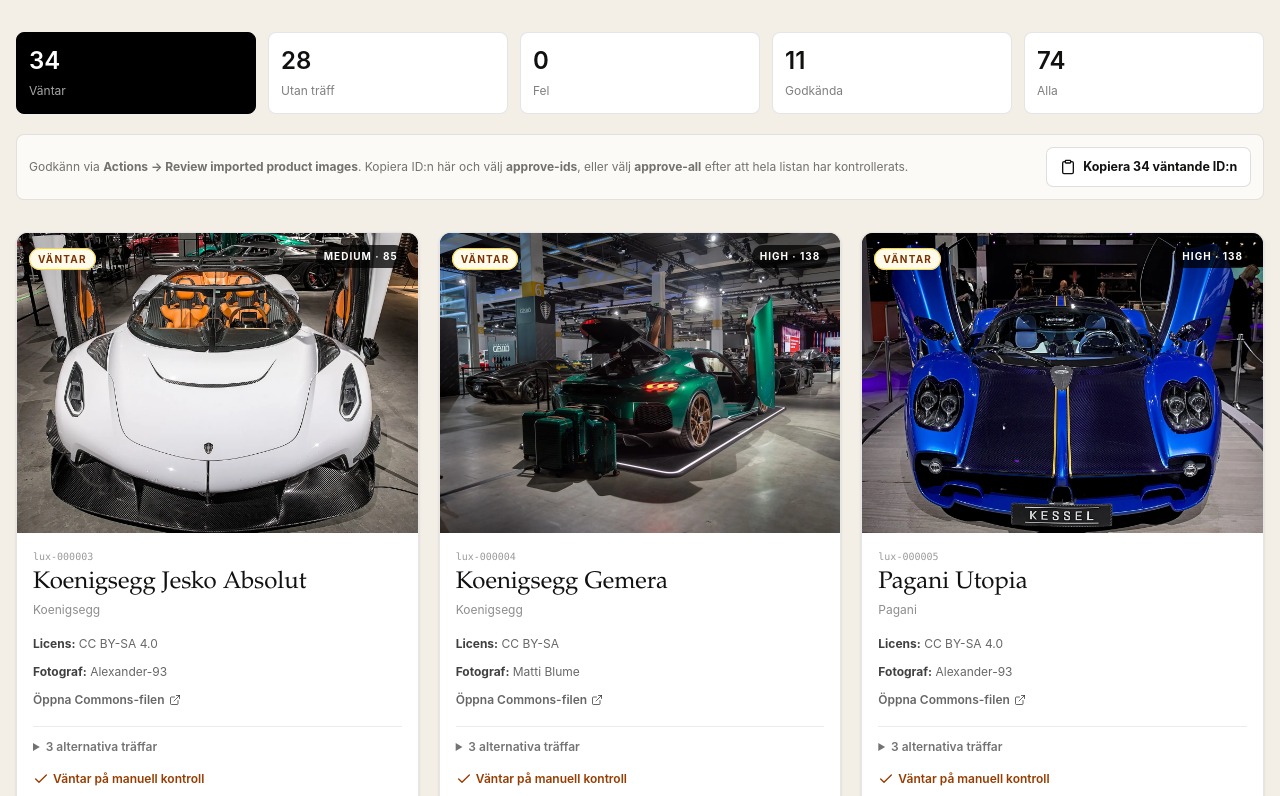
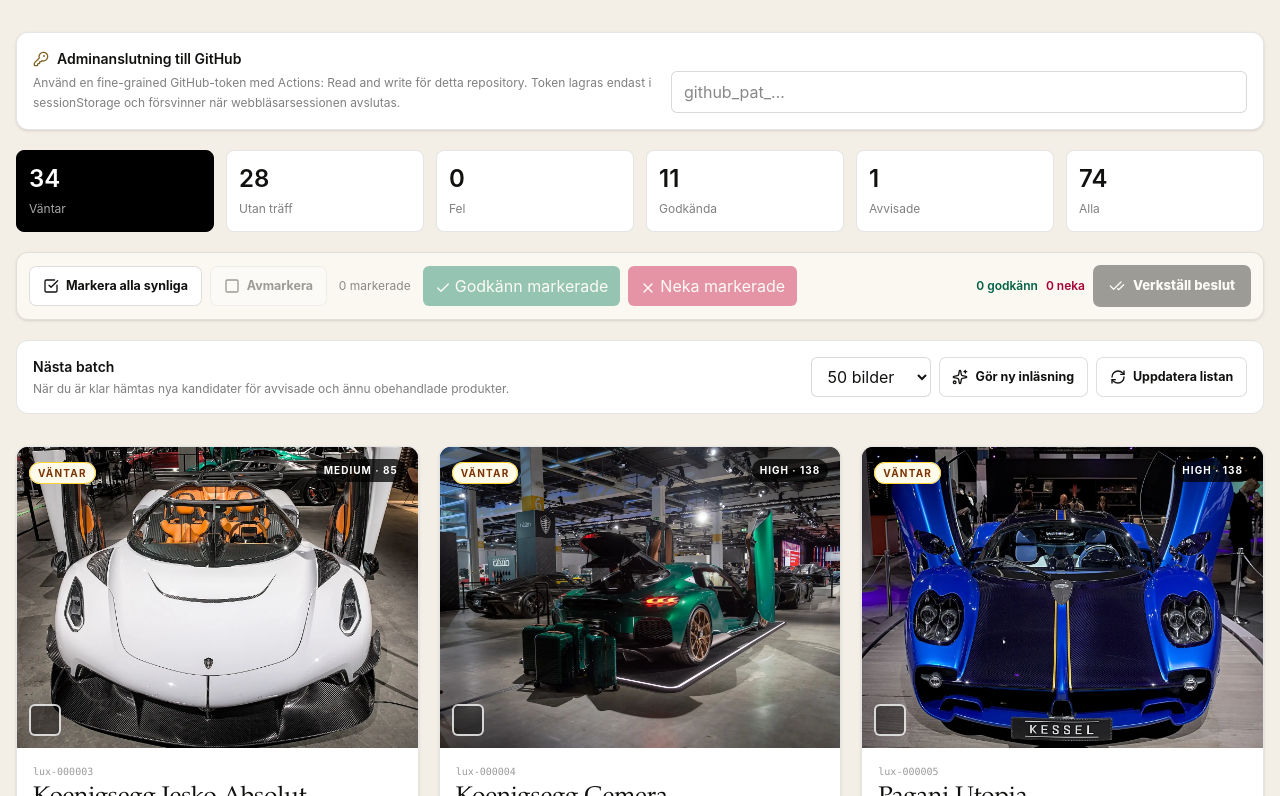
Before and after one commit to Baconpannkaka/spend-a-billion-image, a Next.js app: page /bildgranskning in a window 1280 px wide. Shown: the part 264-1060 px from the top of the page. Built offline with nearby package versions, Linux system fonts and the light colour scheme.

Commit message:
feat(admin): add batch image review and workflow controls

```diff
--- a/src/components/image-review-client.tsx
+++ b/src/components/image-review-client.tsx
@@ -2,11 +2,32 @@
 
 import { withBasePath } from "@/lib/assets";
 import type { ImageReviewItem, ImageReviewQueue } from "@/types";
-import { Check, Clipboard, ExternalLink, ImageOff, RefreshCw, SearchX, ShieldCheck, TriangleAlert } from "lucide-react";
+import {
+  Check,
+  CheckCheck,
+  ExternalLink,
+  ImageOff,
+  KeyRound,
+  RefreshCw,
+  RotateCcw,
+  SearchX,
+  ShieldCheck,
+  Sparkles,
+  Square,
+  SquareCheckBig,
+  TriangleAlert,
+  X,
+} from "lucide-react";
 import Image from "next/image";
 import { useEffect, useMemo, useState } from "react";
 
 type ReviewFilter = "pending" | "no-match" | "error" | "approved" | "rejected" | "all";
+type Decision = "approve" | "reject";
+
+const REPOSITORY = "Baconpannkaka/spend-a-billion-image";
+const REVIEW_WORKFLOW = "review-images.yml";
+const IMPORT_WORKFLOW = "import-images.yml";
+const TOKEN_KEY = "spend-a-billion-admin-token";
 
 const labels: Record<ReviewFilter, string> = {
   pending: "Väntar",
@@ -28,20 +49,56 @@ function StatusBadge({ item }: { item: ImageReviewItem }) {
   return <span className={`rounded-full border px-2 py-1 text-[10px] font-bold uppercase tracking-[.12em] ${styles[item.status]}`}>{labels[item.status]}</span>;
 }
 
+async function dispatchWorkflow(token: string, workflow: string, inputs: Record<string, string>) {
+  const response = await fetch(`https://api.github.com/repos/${REPOSITORY}/actions/workflows/${workflow}/dispatches`, {
+    method: "POST",
+    headers: {
+      Accept: "application/vnd.github+json",
+      Authorization: `Bearer ${token}`,
+      "X-GitHub-Api-Version": "2022-11-28",
+      "Content-Type": "application/json",
+    },
+    body: JSON.stringify({ ref: "main", inputs }),
+  });
+
+  if (!response.ok) {
+    let message = `GitHub svarade ${response.status}.`;
+    try {
+      const data = await response.json() as { message?: string };
+      if (data.message) message = data.message;
+    } catch {
+      // Ignore malformed error body.
+    }
+    throw new Error(message);
+  }
+}
+
 export function ImageReviewClient() {
   const [queue, setQueue] = useState<ImageReviewQueue | null>(null);
   const [error, setError] = useState("");
+  const [notice, setNotice] = useState("");
   const [filter, setFilter] = useState<ReviewFilter>("pending");
-  const [copied, setCopied] = useState(false);
+  const [selected, setSelected] = useState<Set<string>>(new Set());
+  const [decisions, setDecisions] = useState<Record<string, Decision>>({});
+  const [token, setToken] = useState("");
+  const [busy, setBusy] = useState(false);
+  const [batchSize, setBatchSize] = useState(50);
 
-  useEffect(() => {
-    fetch(withBasePath("/data/image-review.json"), { cache: "no-store" })
+  function loadQueue() {
+    setError("");
+    fetch(`${withBasePath("/data/image-review.json")}?v=${Date.now()}`, { cache: "no-store" })
       .then(async (response) => {
         if (!response.ok) throw new Error("Kunde inte läsa granskningskön.");
         return response.json() as Promise<ImageReviewQueue>;
       })
       .then(setQueue)
       .catch((reason: unknown) => setError(reason instanceof Error ? reason.message : "Ett okänt fel uppstod."));
+  }
+
+  useEffect(() => {
+    loadQueue();
+    const saved = window.sessionStorage.getItem(TOKEN_KEY);
+    if (saved) setToken(saved);
   }, []);
 
   const counts = useMemo(() => {
@@ -53,53 +110,182 @@ export function ImageReviewClient() {
     return result;
   }, [queue]);
 
-  const visible = useMemo(() => (queue?.items ?? []).filter((item) => filter === "all" || item.status === filter), [filter, queue]);
-  const pendingIds = useMemo(() => (queue?.items ?? []).filter((item) => item.status === "pending").map((item) => item.productId), [queue]);
+  const visible = useMemo(
+    () => (queue?.items ?? []).filter((item) => filter === "all" || item.status === filter),
+    [filter, queue],
+  );
 
-  async function copyIds() {
-    if (pendingIds.length === 0) return;
-    const value = pendingIds.join(",");
-    try {
-      await navigator.clipboard.writeText(value);
-    } catch {
-      const textarea = document.createElement("textarea");
-      textarea.value = value;
-      textarea.style.position = "fixed";
-      textarea.style.opacity = "0";
-      document.body.appendChild(textarea);
-      textarea.select();
-      document.execCommand("copy");
-      textarea.remove();
-    }
-    setCopied(true);
-    window.setTimeout(() => setCopied(false), 1800);
+  const actionable = useMemo(() => visible.filter((item) => item.status === "pending"), [visible]);
+  const approveIds = useMemo(() => Object.entries(decisions).filter(([, value]) => value === "approve").map(([id]) => id), [decisions]);
+  const rejectIds = useMemo(() => Object.entries(decisions).filter(([, value]) => value === "reject").map(([id]) => id), [decisions]);
+
+  function persistToken(value: string) {
+    setToken(value);
+    if (value.trim()) window.sessionStorage.setItem(TOKEN_KEY, value.trim());
+    else window.sessionStorage.removeItem(TOKEN_KEY);
   }
 
-  if (error) return <div className="rounded-xl border border-red-200 bg-red-50 p-6 text-red-900"><TriangleAlert className="h-5 w-5" /><p className="mt-2 font-semibold">{error}</p></div>;
-  if (!queue) return <div className="flex items-center gap-3 rounded-xl border border-black/10 bg-white p-6 text-sm text-black/60"><RefreshCw className="h-4 w-4 animate-spin" /> Läser granskningskön…</div>;
+  function toggleSelected(id: string) {
+    setSelected((current) => {
+      const next = new Set(current);
+      if (next.has(id)) next.delete(id);
+      else next.add(id);
+      return next;
+    });
+  }
+
+  function selectAllVisible() {
+    setSelected(new Set(actionable.map((item) => item.productId)));
+  }
+
+  function clearSelection() {
+    setSelected(new Set());
+  }
+
+  function applyDecision(decision: Decision) {
+    if (selected.size === 0) return;
+    setDecisions((current) => {
+      const next = { ...current };
+      for (const id of selected) next[id] = decision;
+      return next;
+    });
+    setSelected(new Set());
+  }
+
+  function setSingleDecision(id: string, decision: Decision) {
+    setDecisions((current) => ({ ...current, [id]: decision }));
+  }
+
+  function undoDecision(id: string) {
+    setDecisions((current) => {
+      const next = { ...current };
+      delete next[id];
+      return next;
+    });
+  }
+
+  async function submitDecisions() {
+    if (!token.trim()) {
+      setError("Klistra in en GitHub-token först. Den sparas bara i den här webbläsarfliken.");
+      return;
+    }
+    if (approveIds.length === 0 && rejectIds.length === 0) return;
+
+    setBusy(true);
+    setError("");
+    setNotice("");
+    try {
+      if (approveIds.length > 0) {
+        await dispatchWorkflow(token.trim(), REVIEW_WORKFLOW, {
+          action: "approve-ids",
+          product_ids: approveIds.join(","),
+        });
+      }
+      if (rejectIds.length > 0) {
+        await dispatchWorkflow(token.trim(), REVIEW_WORKFLOW, {
+          action: "reject-ids",
+          product_ids: rejectIds.join(","),
+        });
+      }
+      setDecisions({});
+      setNotice(`Skickat till GitHub: ${approveIds.length} godkända och ${rejectIds.length} nekade. Uppdateringen publiceras automatiskt när workflowet är klart.`);
+    } catch (reason) {
+      setError(reason instanceof Error ? reason.message : "Kunde inte skicka besluten till GitHub.");
+    } finally {
+      setBusy(false);
+    }
+  }
+
+  async function importNextBatch() {
+    if (!token.trim()) {
+      setError("Klistra in en GitHub-token först.");
+      return;
+    }
+    setBusy(true);
+    setError("");
+    setNotice("");
+    try {
+      await dispatchWorkflow(token.trim(), IMPORT_WORKFLOW, {
+        scope: "all",
+        limit: String(batchSize),
+        approval_mode: "review",
+        overwrite: "false",
+      });
+      setNotice(`Ny import av upp till ${batchSize} produkter har startats. Avvisade bilder och obehandlade produkter prioriteras.`);
+    } catch (reason) {
+      setError(reason instanceof Error ? reason.message : "Kunde inte starta en ny bildimport.");
+    } finally {
+      setBusy(false);
+    }
+  }
+
+  if (!queue && !error) return <div className="flex items-center gap-3 rounded-xl border border-black/10 bg-white p-6 text-sm text-black/60"><RefreshCw className="h-4 w-4 animate-spin" /> Läser granskningskön…</div>;
 
   return <>
-    <div className="mt-7 grid gap-3 sm:grid-cols-2 lg:grid-cols-5">
-      {(["pending", "no-match", "error", "approved", "all"] as ReviewFilter[]).map((status) => (
-        <button key={status} type="button" onClick={() => setFilter(status)} className={`rounded-lg border p-3 text-left transition ${filter === status ? "border-black bg-black text-white" : "border-black/10 bg-white hover:border-black/30"}`}>
+    <div className="mt-7 rounded-xl border border-black/10 bg-white p-4 shadow-sm">
+      <div className="flex flex-col gap-3 lg:flex-row lg:items-end lg:justify-between">
+        <div className="max-w-2xl">
+          <div className="flex items-center gap-2 text-sm font-semibold"><KeyRound className="h-4 w-4 text-[var(--gold-dark)]" />Adminanslutning till GitHub</div>
+          <p className="mt-1 text-xs leading-5 text-black/50">Använd en fine-grained GitHub-token med Actions: Read and write för detta repository. Token lagras endast i sessionStorage och försvinner när webbläsarsessionen avslutas.</p>
+        </div>
+        <div className="flex w-full max-w-xl gap-2">
+          <input type="password" value={token} onChange={(event) => persistToken(event.target.value)} placeholder="github_pat_…" autoComplete="off" className="min-w-0 flex-1 rounded-md border border-black/15 bg-white px-3 py-2 text-sm outline-none focus:border-black/40" />
+          {token && <button type="button" onClick={() => persistToken("")} className="rounded-md border border-black/10 px-3 text-xs font-semibold hover:bg-black/5">Glöm token</button>}
+        </div>
+      </div>
+    </div>
+
+    {error && <div className="mt-4 rounded-xl border border-red-200 bg-red-50 p-4 text-sm text-red-900"><TriangleAlert className="mr-2 inline h-4 w-4" />{error}</div>}
+    {notice && <div className="mt-4 rounded-xl border border-emerald-200 bg-emerald-50 p-4 text-sm text-emerald-900"><ShieldCheck className="mr-2 inline h-4 w-4" />{notice}</div>}
+
+    <div className="mt-5 grid gap-3 sm:grid-cols-2 lg:grid-cols-6">
+      {(["pending", "no-match", "error", "approved", "rejected", "all"] as ReviewFilter[]).map((status) => (
+        <button key={status} type="button" onClick={() => { setFilter(status); clearSelection(); }} className={`rounded-lg border p-3 text-left transition ${filter === status ? "border-black bg-black text-white" : "border-black/10 bg-white hover:border-black/30"}`}>
           <span className="block text-2xl font-semibold">{counts[status]}</span>
           <span className={`text-xs ${filter === status ? "text-white/65" : "text-black/50"}`}>{labels[status]}</span>
         </button>
       ))}
     </div>
 
-    <div className="mt-5 flex flex-wrap items-center justify-between gap-3 rounded-lg border border-black/10 bg-white/65 p-3">
-      <p className="text-xs leading-5 text-black/55">Godkänn via <strong>Actions → Review imported product images</strong>. Kopiera ID:n här och välj <strong>approve-ids</strong>, eller välj <strong>approve-all</strong> efter att hela listan har kontrollerats.</p>
-      <button type="button" onClick={copyIds} disabled={pendingIds.length === 0} className="secondary-button shrink-0 disabled:cursor-not-allowed disabled:opacity-40"><Clipboard className="h-4 w-4" />{copied ? "Kopierat" : `Kopiera ${pendingIds.length} väntande ID:n`}</button>
+    <div className="sticky top-16 z-30 mt-5 rounded-xl border border-black/10 bg-[rgba(250,248,241,.96)] p-3 shadow-sm backdrop-blur-xl">
+      <div className="flex flex-wrap items-center gap-2">
+        <button type="button" onClick={selectAllVisible} disabled={actionable.length === 0} className="secondary-button disabled:opacity-40"><SquareCheckBig className="h-4 w-4" />Markera alla synliga</button>
+        <button type="button" onClick={clearSelection} disabled={selected.size === 0} className="secondary-button disabled:opacity-40"><Square className="h-4 w-4" />Avmarkera</button>
+        <span className="mx-1 text-xs text-black/45">{selected.size} markerade</span>
+        <button type="button" onClick={() => applyDecision("approve")} disabled={selected.size === 0} className="rounded-md bg-emerald-700 px-3 py-2 text-xs font-bold text-white disabled:opacity-40"><Check className="mr-1 inline h-4 w-4" />Godkänn markerade</button>
+        <button type="button" onClick={() => applyDecision("reject")} disabled={selected.size === 0} className="rounded-md bg-rose-700 px-3 py-2 text-xs font-bold text-white disabled:opacity-40"><X className="mr-1 inline h-4 w-4" />Neka markerade</button>
+        <div className="ml-auto flex flex-wrap items-center gap-2">
+          <span className="text-xs font-semibold text-emerald-800">{approveIds.length} godkänn</span>
+          <span className="text-xs font-semibold text-rose-800">{rejectIds.length} neka</span>
+          <button type="button" onClick={submitDecisions} disabled={busy || (approveIds.length === 0 && rejectIds.length === 0)} className="primary-button disabled:cursor-not-allowed disabled:opacity-40"><CheckCheck className="h-4 w-4" />{busy ? "Arbetar…" : "Verkställ beslut"}</button>
+        </div>
+      </div>
     </div>
 
-    {visible.length === 0 ? <div className="mt-8 rounded-xl border border-dashed border-black/20 bg-white/50 p-10 text-center"><ImageOff className="mx-auto h-7 w-7 text-black/35" /><h2 className="mt-3 font-display text-3xl">Inget att visa här</h2><p className="mt-2 text-sm text-black/50">Kör bildimporten eller välj ett annat filter.</p></div> : <div className="mt-8 grid gap-5 md:grid-cols-2 xl:grid-cols-3">
-      {visible.map((item) => <article key={item.productId} className="overflow-hidden rounded-xl border border-black/10 bg-white shadow-sm">
-        <div className="relative aspect-[4/3] bg-[#171713]">
-          {item.selected?.path ? <Image src={withBasePath(item.selected.path)} alt={`Föreslagen bild för ${item.productName}`} fill sizes="(min-width:1280px) 33vw, (min-width:768px) 50vw, 100vw" className="object-cover" /> : <div className="grid h-full place-items-center text-center text-white/45">{item.status === "no-match" ? <SearchX className="h-10 w-10" /> : <TriangleAlert className="h-10 w-10" />}</div>}
+    <div className="mt-5 flex flex-col gap-3 rounded-xl border border-black/10 bg-white p-4 sm:flex-row sm:items-center sm:justify-between">
+      <div><p className="text-sm font-semibold">Nästa batch</p><p className="mt-1 text-xs text-black/50">När du är klar hämtas nya kandidater för avvisade och ännu obehandlade produkter.</p></div>
+      <div className="flex items-center gap-2">
+        <select value={batchSize} onChange={(event) => setBatchSize(Number(event.target.value))} className="rounded-md border border-black/15 bg-white px-3 py-2 text-sm">
+          {[25, 50, 100].map((value) => <option key={value} value={value}>{value} bilder</option>)}
+        </select>
+        <button type="button" onClick={importNextBatch} disabled={busy} className="secondary-button disabled:opacity-40"><Sparkles className="h-4 w-4" />Gör ny inläsning</button>
+        <button type="button" onClick={loadQueue} disabled={busy} className="secondary-button disabled:opacity-40"><RefreshCw className="h-4 w-4" />Uppdatera listan</button>
+      </div>
+    </div>
+
+    {visible.length === 0 ? <div className="mt-8 rounded-xl border border-dashed border-black/20 bg-white/50 p-10 text-center"><ImageOff className="mx-auto h-7 w-7 text-black/35" /><h2 className="mt-3 font-display text-3xl">Inget att visa här</h2><p className="mt-2 text-sm text-black/50">Kör bildimporten eller välj ett annat filter.</p></div> : <div className="mt-8 grid gap-5 md:grid-cols-2 xl:grid-cols-3 2xl:grid-cols-4">
+      {visible.map((item) => {
+        const isSelected = selected.has(item.productId);
+        const decision = decisions[item.productId];
+        const canReview = item.status === "pending";
+        return <article key={item.productId} className={`overflow-hidden rounded-xl border bg-white shadow-sm transition ${decision === "approve" ? "border-emerald-500 ring-2 ring-emerald-200" : decision === "reject" ? "border-rose-500 ring-2 ring-rose-200" : isSelected ? "border-black ring-2 ring-black/15" : "border-black/10"}`}>
+          <button type="button" onClick={() => canReview && toggleSelected(item.productId)} disabled={!canReview} className="relative block aspect-[4/3] w-full bg-[#171713] text-left disabled:cursor-default">
+            {item.selected?.path ? <Image src={withBasePath(item.selected.path)} alt={`Föreslagen bild för ${item.productName}`} fill sizes="(min-width:1536px) 25vw, (min-width:1280px) 33vw, (min-width:768px) 50vw, 100vw" className="object-cover" /> : <div className="grid h-full place-items-center text-center text-white/45">{item.status === "no-match" ? <SearchX className="h-10 w-10" /> : <TriangleAlert className="h-10 w-10" />}</div>}
             <div className="absolute left-3 top-3"><StatusBadge item={item} /></div>
             {item.confidence !== "none" && <div className="absolute right-3 top-3 rounded-full bg-black/75 px-2 py-1 text-[10px] font-bold uppercase tracking-[.1em] text-white">{item.confidence} · {Math.round(item.score)}</div>}
-        </div>
+            {canReview && <div className={`absolute bottom-3 left-3 grid h-8 w-8 place-items-center rounded-md border-2 ${isSelected ? "border-white bg-black text-white" : "border-white/80 bg-black/40 text-transparent"}`}>{isSelected ? <Check className="h-5 w-5" /> : <Square className="h-5 w-5" />}</div>}
+            {decision && <div className={`absolute bottom-3 right-3 rounded-md px-3 py-2 text-xs font-bold text-white ${decision === "approve" ? "bg-emerald-700" : "bg-rose-700"}`}>{decision === "approve" ? "GODKÄNN" : "NEKA"}</div>}
+          </button>
           <div className="p-4">
             <p className="font-mono text-[10px] text-black/40">{item.productId}</p>
             <h2 className="mt-1 font-display text-2xl leading-tight">{item.productName}</h2>
@@ -109,11 +295,14 @@ export function ImageReviewClient() {
               <p><strong className="text-black/75">Fotograf:</strong> {item.selected.creator || "Ej angivet"}</p>
               <a href={item.selected.sourceUrl} target="_blank" rel="noreferrer" className="inline-flex items-center gap-1 font-semibold text-[var(--gold-dark)] underline">Öppna Commons-filen <ExternalLink className="h-3 w-3" /></a>
             </div> : <p className="mt-4 text-xs leading-5 text-black/55">{item.notes.join(" ")}</p>}
-          {item.alternatives.length > 0 && <details className="mt-4 border-t border-black/8 pt-3"><summary className="cursor-pointer text-xs font-semibold text-black/55">{item.alternatives.length} alternativa träffar</summary><div className="mt-2 space-y-2">{item.alternatives.map((candidate) => <a key={candidate.sourceUrl} href={candidate.sourceUrl} target="_blank" rel="noreferrer" className="flex items-center justify-between gap-3 text-xs text-black/55 underline"><span className="truncate">{candidate.title.replace(/^File:/, "")}</span><span>{Math.round(candidate.score)}</span></a>)}</div></details>}
-          {item.status === "approved" && <p className="mt-4 inline-flex items-center gap-1 text-xs font-semibold text-emerald-800"><ShieldCheck className="h-4 w-4" />Visas nu i shoppen</p>}
-          {item.status === "pending" && <p className="mt-4 inline-flex items-center gap-1 text-xs font-semibold text-amber-800"><Check className="h-4 w-4" />Väntar på manuell kontroll</p>}
+            {canReview && <div className="mt-4 grid grid-cols-2 gap-2">
+              <button type="button" onClick={() => setSingleDecision(item.productId, "approve")} className="rounded-md border border-emerald-200 bg-emerald-50 px-3 py-2 text-xs font-bold text-emerald-900 hover:bg-emerald-100"><Check className="mr-1 inline h-4 w-4" />Godkänn</button>
+              <button type="button" onClick={() => setSingleDecision(item.productId, "reject")} className="rounded-md border border-rose-200 bg-rose-50 px-3 py-2 text-xs font-bold text-rose-900 hover:bg-rose-100"><X className="mr-1 inline h-4 w-4" />Neka</button>
+            </div>}
+            {decision && <button type="button" onClick={() => undoDecision(item.productId)} className="mt-2 inline-flex items-center gap-1 text-xs font-semibold text-black/45 underline"><RotateCcw className="h-3 w-3" />Ångra beslut</button>}
           </div>
-      </article>)}
+        </article>;
+      })}
     </div>}
   </>;
 }
```
Lines whose indentation alone changed are shown as unchanged.
